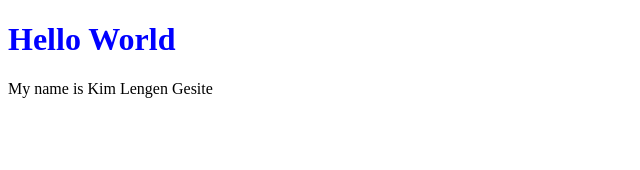
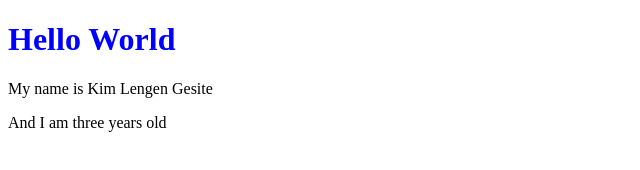
Before and after one commit to Kimlengel0408/2026demorepo, a plain HTML site: page index.html in a window 1280 px wide. Shown: the whole page, without its empty margins (0-640 px from the left). Drawn offline with Linux system fonts and the light colour scheme.

Commit message:
YES CHANGES

```diff
--- a/index.html
+++ b/index.html
@@ -8,5 +8,6 @@
 <body>
     <h1 style="color:blue;">Hello World</h1>
     <p>My name is Kim Lengen Gesite</p>
+    <p>And I am three years old</p>
 </body>
 </html>
```
